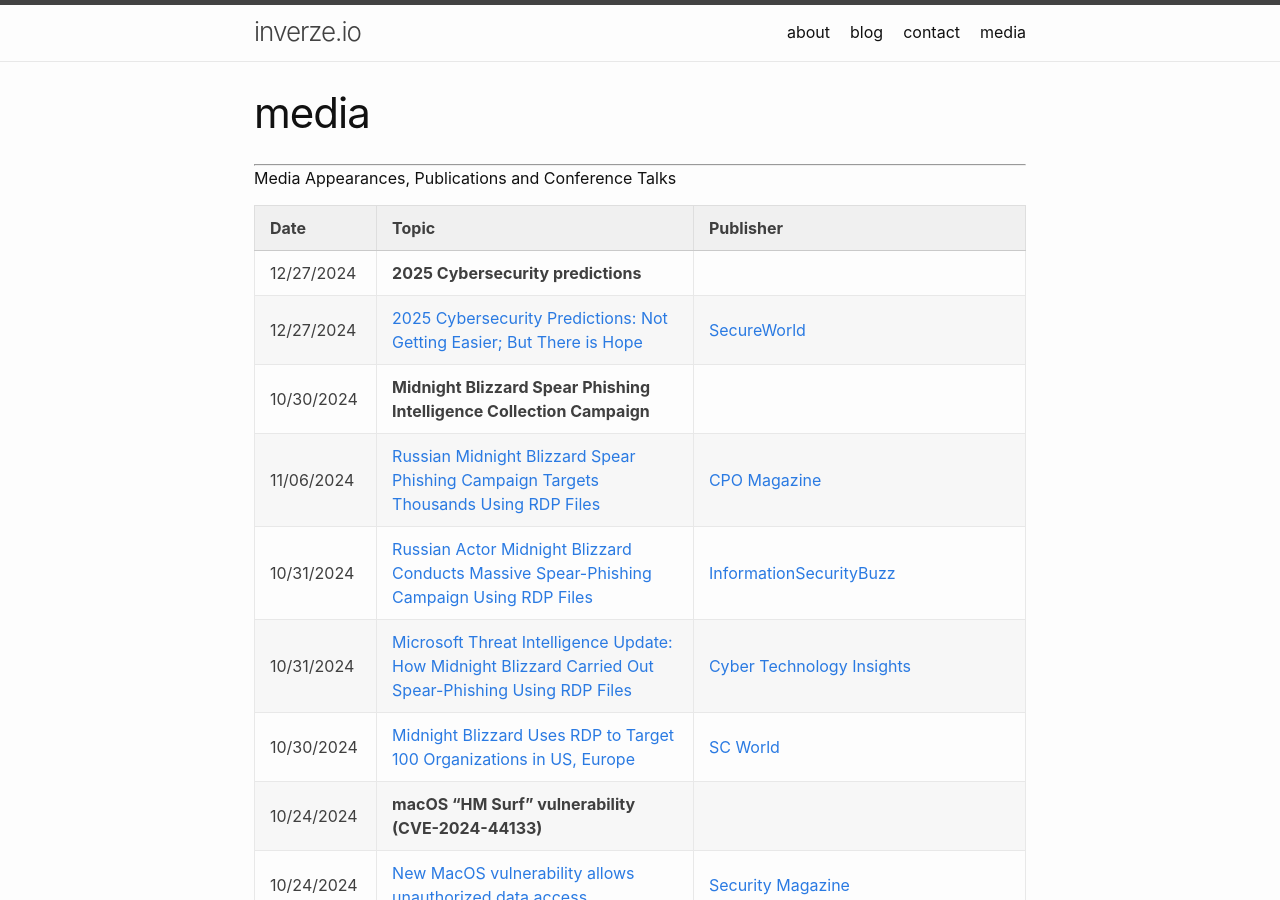
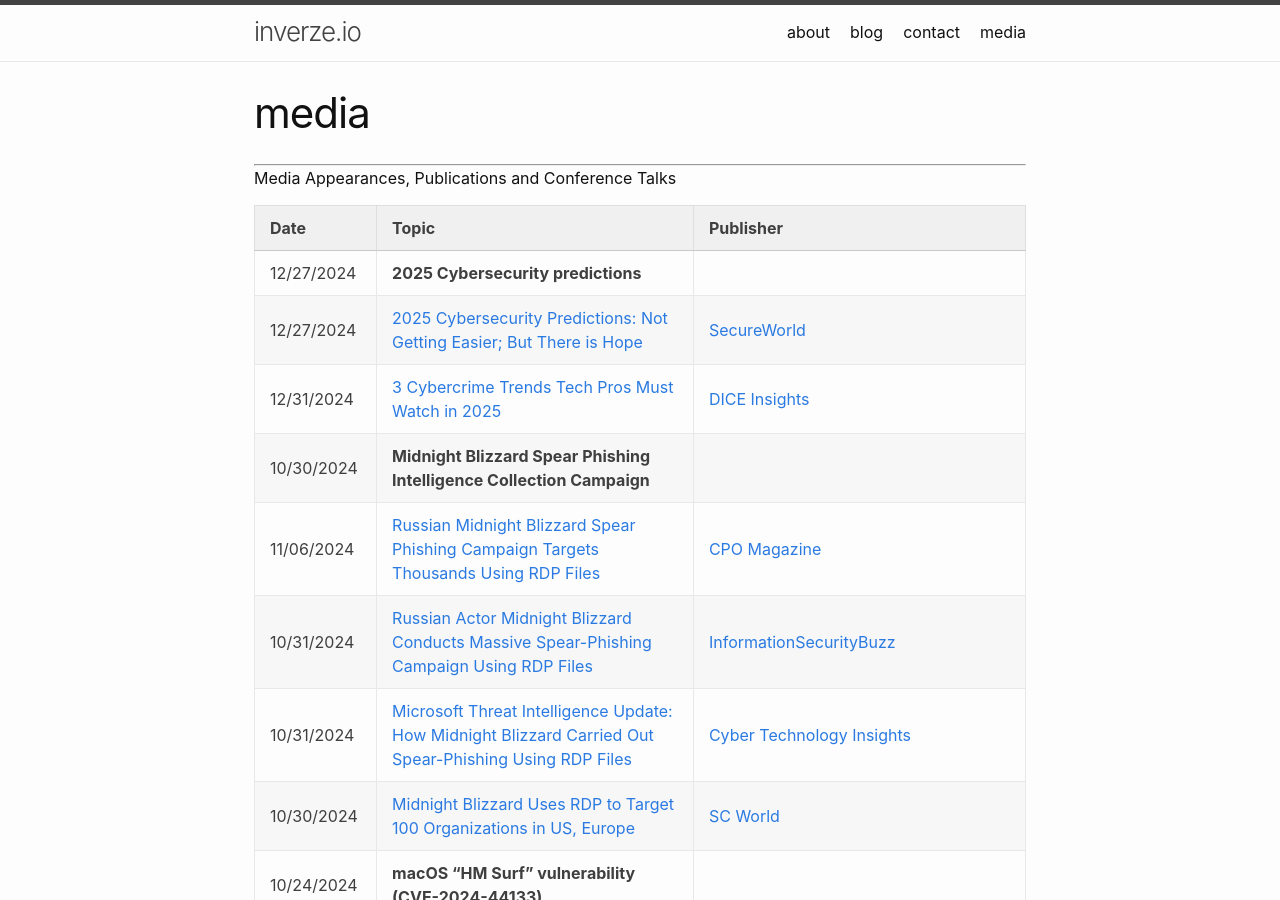
Before and after one commit to inverzeio/blog, a Jekyll site: the page built from media.md, in a window 1280 px wide and 900 px high. Built offline with Jekyll 4.4.1, drawn with Linux system fonts in a browser that asks for light colours.

Commit message:
Update media.md

```diff
--- a/media.md
+++ b/media.md
@@ -11,6 +11,7 @@
 | ------------- | :------------- | :------------- |
 | 12/27/2024 | **2025 Cybersecurity predictions**
 | 12/27/2024 | [2025 Cybersecurity Predictions: Not Getting Easier; But There is Hope](https://www.secureworld.io/industry-news/cybersecurity-predictions-for-2025) | [SecureWorld](https://www.secureworld.io/) |
+| 12/31/2024 | [3 Cybercrime Trends Tech Pros Must Watch in 2025](https://www.dice.com/career-advice/3-cybercrime-trends-tech-pros-must-watch-in-2025) | [DICE Insights](https://www.dice.com) |
 | 10/30/2024 | **Midnight Blizzard Spear Phishing Intelligence Collection Campaign** ||
 | 11/06/2024 | [Russian Midnight Blizzard Spear Phishing Campaign Targets Thousands Using RDP Files](https://www.cpomagazine.com/cyber-security/russian-midnight-blizzard-spear-phishing-campaign-targets-thousands-using-rdp-files/) | [CPO Magazine](https://www.cpomagazine.com/) |
 | 10/31/2024 | [Russian Actor Midnight Blizzard Conducts Massive Spear-Phishing Campaign Using RDP Files](https://informationsecuritybuzz.com/russian-actor-midnight-blizzard-conducts-massive-spear-phishing-campaign-using-rdp-files/) | [InformationSecurityBuzz](https://informationsecuritybuzz.com) |
```
